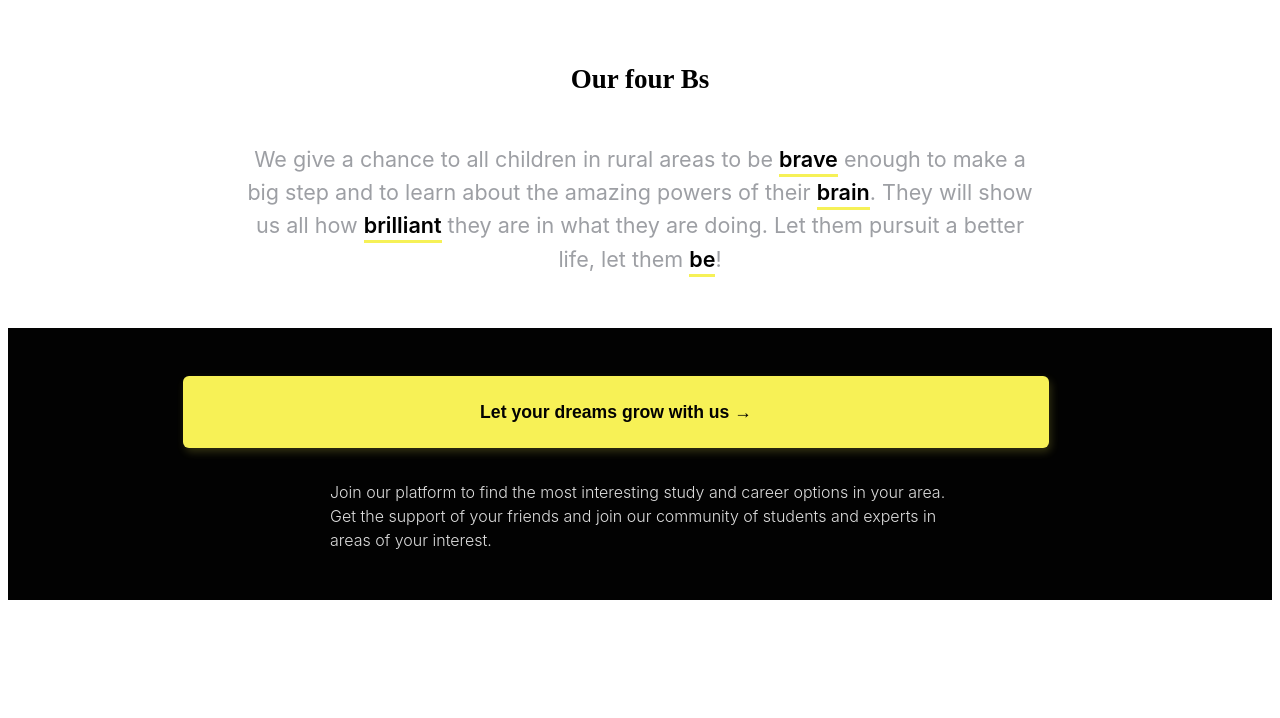
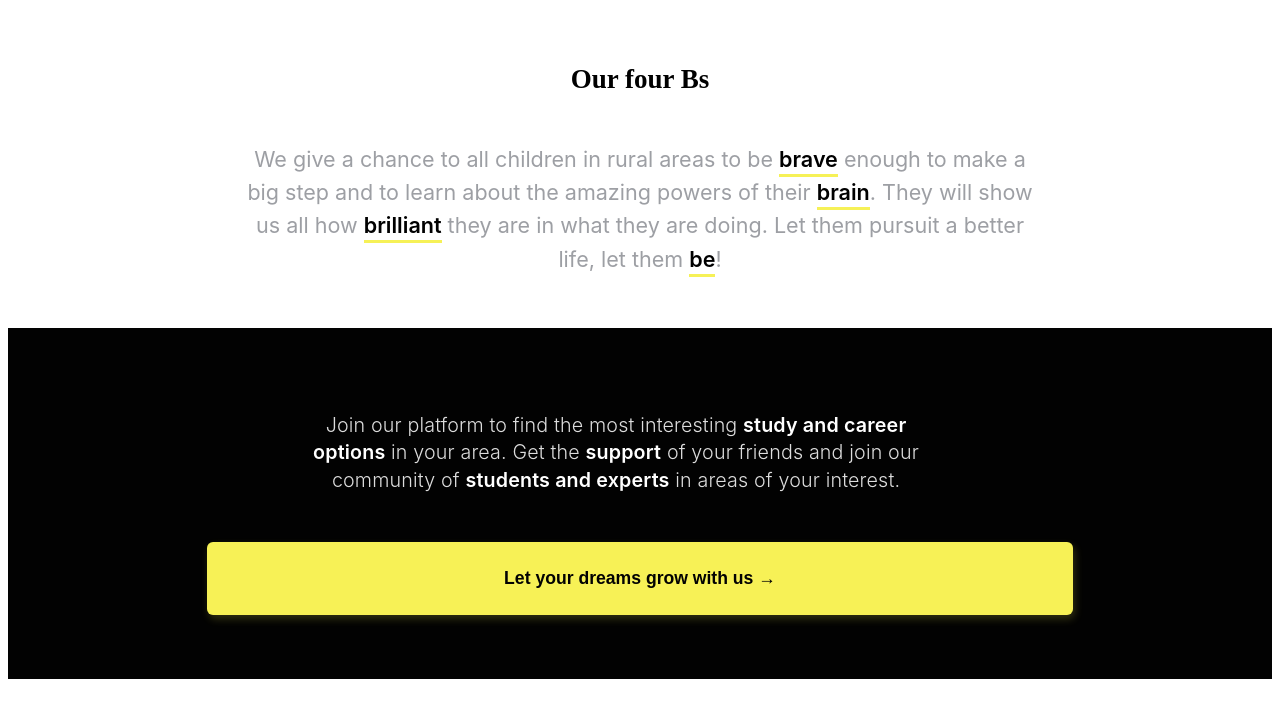
Before and after one commit to FourBs/Website, a Gatsby site: page /join-us in a window 1280 px wide. Built offline with nearby package versions, Linux system fonts and the light colour scheme; Gatsby itself is replaced by a stand-in of ours.

Commit message:
Reorder join us page

```diff
--- a/src/components/layout/index.js
+++ b/src/components/layout/index.js
@@ -64,7 +64,7 @@ export const SmallPara = BigPara.extend`
 `
 
 export const HighlightedSection = styled.div`
-  padding: 3rem 0;
+  padding: 4rem 0;
 
   background: #020202;
 `
@@ -72,3 +72,12 @@ export const HighlightedSection = styled.div`
 export const HighlightedSectionContent = styled.div`
   display: flex;
 `
+
+export const WhiteBigPara = BigPara.extend`
+  color: #fefefe;
+  margin-bottom: 0;
+  margin-right: 3rem;
+
+  font-weight: 400;
+  line-height: 1.4;
+`
--- a/src/pages/join-us.js
+++ b/src/pages/join-us.js
@@ -13,6 +13,7 @@ import {
   SmallPara,
   HighlightedSection,
   HighlightedSectionContent,
+  WhiteBigPara,
 } from '../components'
 
 const UnderlinedStrong = Strong.extend`
@@ -33,7 +34,6 @@ const BigLink = styled(Link)`
   justify-content: center;
   padding: 1.6rem 3rem;
   margin-right: 3rem;
-  margin-bottom: 2rem;
   width: 70%;
 
   color: #020202;
@@ -64,8 +64,16 @@ const JoinUsContainer = styled.div`
   margin: 0 auto;
   width: 100%;
 `
-const SmallParaM = SmallPara.extend`
+const SmallParaM = WhiteBigPara.extend`
+  margin-bottom: 3rem;
+
+  text-align: center;
+  font-size: 1.23rem;
+  font-weight: 300;
   color: #ddd;
+`
+const StrongM = Strong.extend`
+  color: #fff;
 `
 
 const JoinUsPage = () => (
@@ -79,8 +87,8 @@ const JoinUsPage = () => (
     <HighlightedSection>
       <MaxWidth>
         <JoinUsContainer>
+          <SmallParaM>Join our platform to find the most interesting <StrongM>study and career options</StrongM> in your area. Get the <StrongM>support</StrongM> of your friends and join our community of <StrongM>students and experts</StrongM> in areas of your interest.</SmallParaM>
           <BigLink to='/'>Let your dreams grow with us →</BigLink>
-          <SmallParaM>Join our platform to find the most interesting study and career options in your area. Get the support of your friends and join our community of students and experts in areas of your interest.</SmallParaM>
         </JoinUsContainer>
       </MaxWidth>
     </HighlightedSection>
```
Also changed, not shown: src/pages/about.js (+1 -8 lines).
